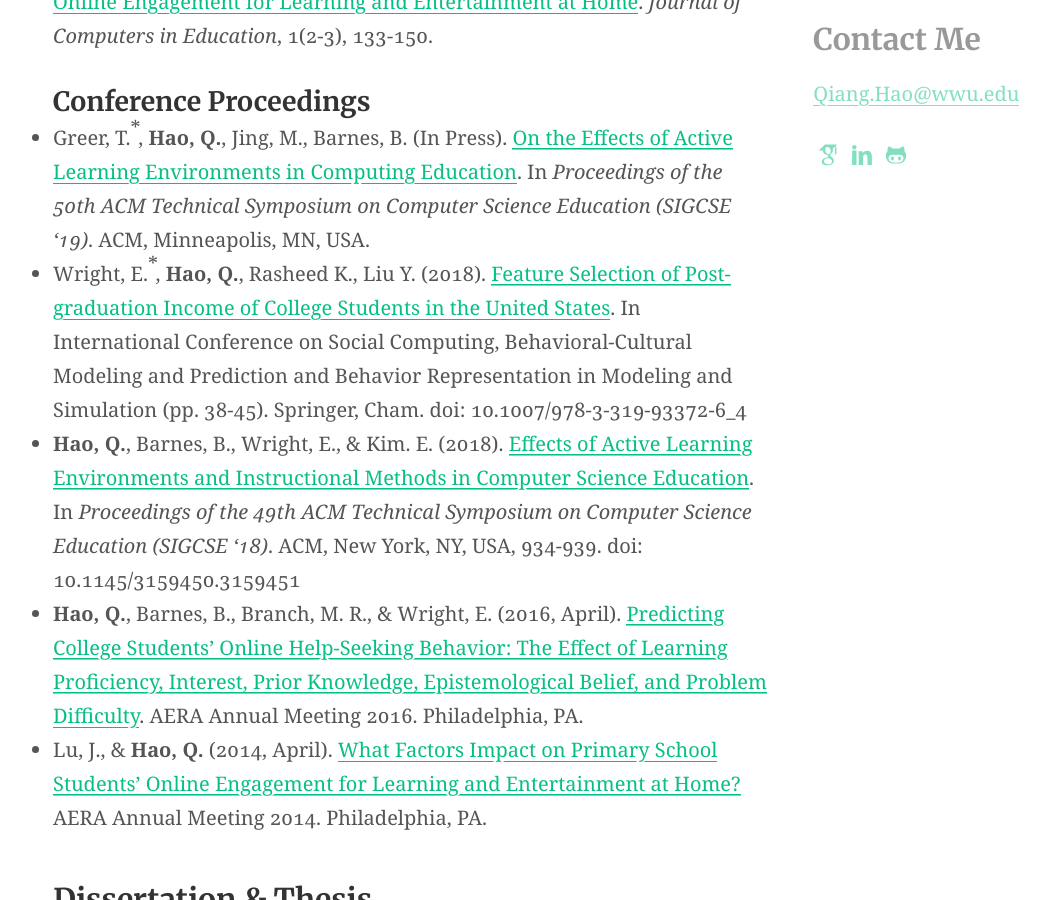
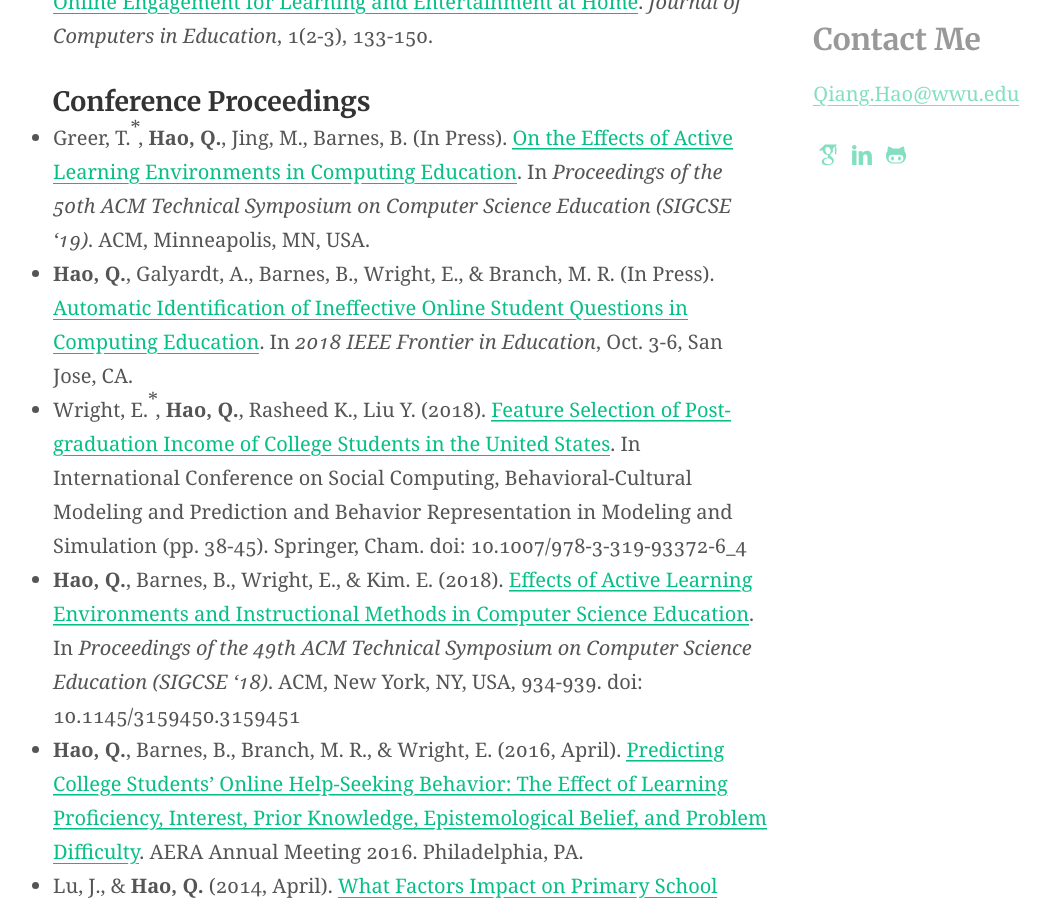
Before and after one commit to Neo-Hao/neo-hao.github.io, a Jekyll site: the page built from paper.md, in a window 1280 px wide and 900 px high, scrolled down 1291 px. Shown: the whole window, without its empty margins (11-1061 px from the left). Built offline with Jekyll 4.4.1, drawn with Linux system fonts in a browser that asks for light colours.

Commit message:
update cv and paper repos

```diff
--- a/paper.md
+++ b/paper.md
@@ -24,6 +24,8 @@
 
 * Greer, T.<sup>*</sup>, <strong>Hao, Q.</strong>, Jing, M., Barnes, B. (In Press). <a href="http://qhao.info/downloads/sigcse-2019.pdf" target="_blank">On the Effects of Active Learning Environments in Computing Education</a>. In <i>Proceedings of the 50th ACM Technical Symposium on Computer Science Education (SIGCSE '19)</i>. ACM, Minneapolis, MN, USA.
 
+* <strong>Hao, Q.</strong>, Galyardt, A., Barnes, B., Wright, E., & Branch, M. R. (In Press). <a href="http://qhao.info/downloads/fie-2018.pdf" target="_blank">Automatic Identification of Ineffective Online Student Questions in Computing Education</a>. In <i>2018 IEEE Frontier in Education</i>, Oct. 3-6, San Jose, CA.
+
 * Wright, E.<sup>*</sup>, <strong>Hao, Q.</strong>, Rasheed K., Liu Y. (2018). <a href="http://qhao.info/downloads/sbp-brims-2018.pdf" target="_blank">Feature Selection of Post-graduation Income of College Students in the United States</a>. In International Conference on Social Computing, Behavioral-Cultural Modeling and Prediction and Behavior Representation in Modeling and Simulation (pp. 38-45). Springer, Cham. doi: 10.1007/978-3-319-93372-6_4
 
 * <strong>Hao, Q.</strong>, Barnes, B., Wright, E., & Kim. E. (2018). <a href="http://qhao.info/downloads/sigcse-2018.pdf" target="_blank">Effects of Active Learning Environments and Instructional Methods in Computer Science Education</a>. In <i>Proceedings of the 49th ACM Technical Symposium on Computer Science Education (SIGCSE '18)</i>. ACM, New York, NY, USA, 934-939. doi: 10.1145/3159450.3159451
```
Also changed, not shown: cv.md (+1 -1 lines), 2 other files.
